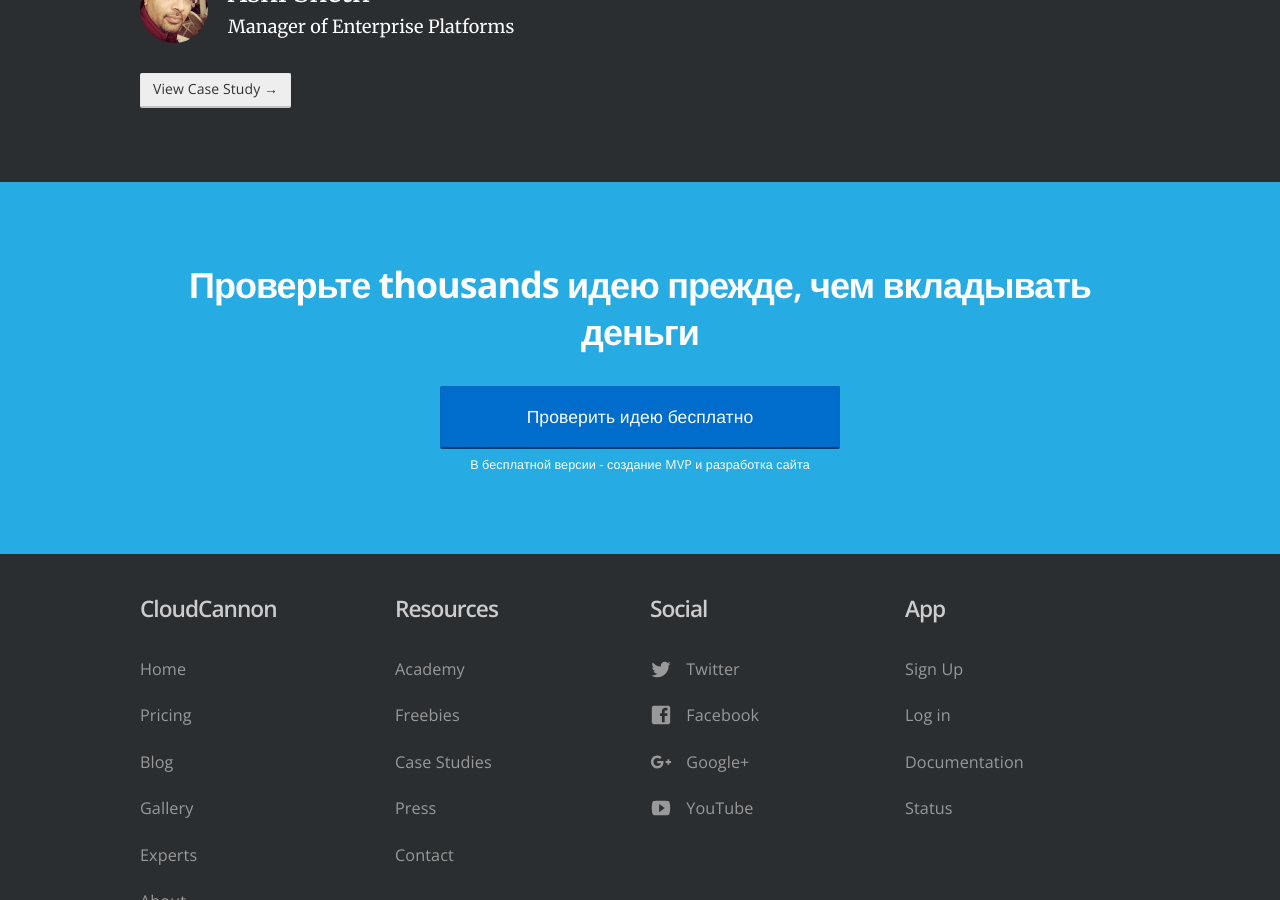
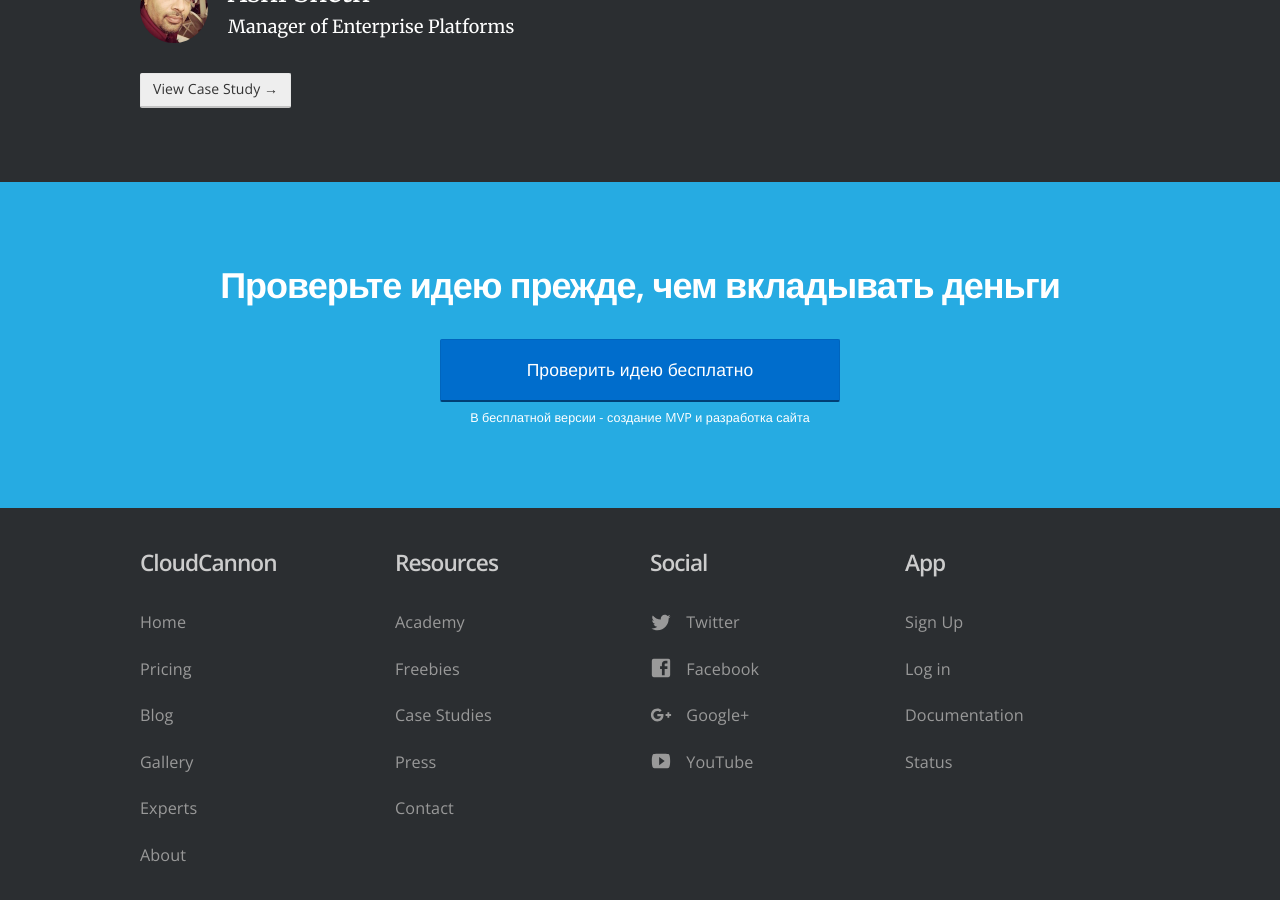
Before and after one commit to RakhimyanTim/enblabs.github.io, a Jekyll site: the page built from pages/index.html, in a window 1280 px wide and 900 px high, scrolled down 2809 px. Built offline with Jekyll 4.4.1, drawn with Linux system fonts in a browser that asks for light colours; nearby versions of some CDN libraries.

Commit message:
Update index.html

```diff
--- a/pages/index.html
+++ b/pages/index.html
@@ -113,7 +113,7 @@
 
 <section class="bright-section centered">
 	<div class="container">
-		<h2>Проверьте <strong>thousands</strong> идею прежде, чем  вкладывать деньги</h2>
+		<h2><strong>Проверьте</strong> идею прежде, чем  вкладывать деньги</h2>
 		<p style="margin:0;"><a href="#" class="btn btn-primary btn-large btn-block btn-centered sign-up">Проверить идею бесплатно</a>
 		<span class="btn-sub-text new-content">В бесплатной версии - создание MVP и разработка сайта</span></p>
 	</div>
```
